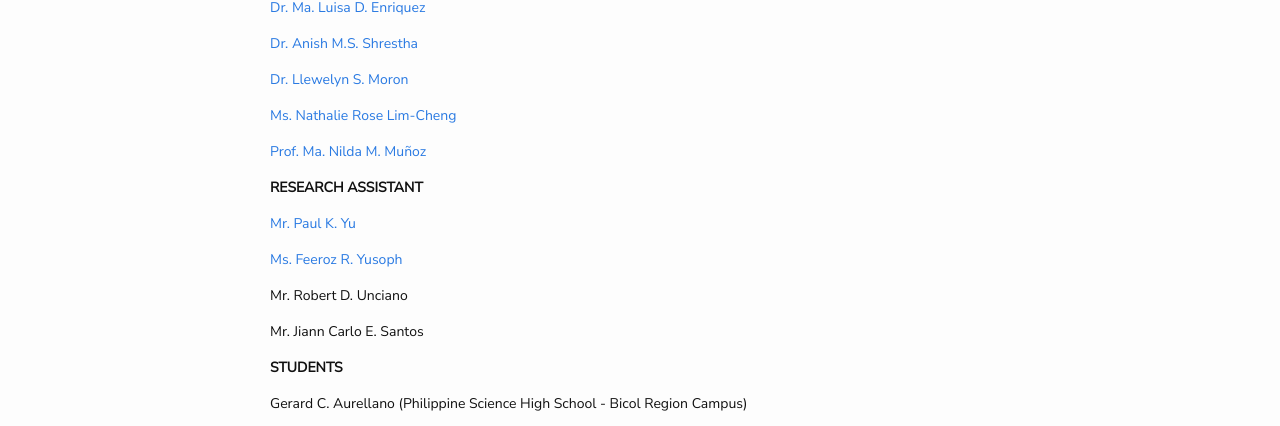
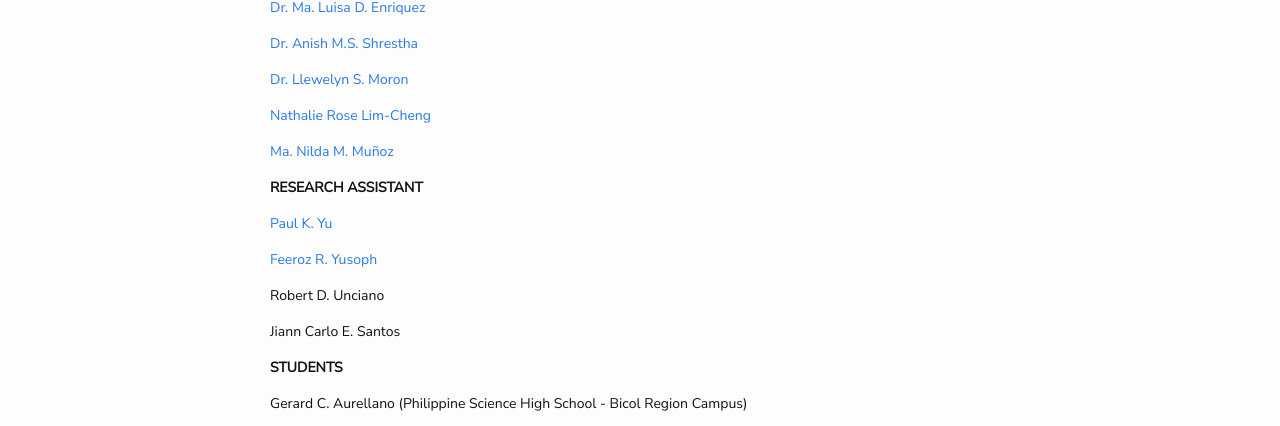
Before and after one commit to dlsu-scomb/dlsu-scomb.github.io, a Jekyll site: the page built from people.md, in a window 1280 px wide. Shown: the part 494-920 px from the top of the page. Built offline with Jekyll 4.4.1, drawn with Linux system fonts in a browser that asks for light colours; nearby versions of some CDN libraries; a style sheet for code colours, icons or effects is not loaded.

Commit message:
Changed names

```diff
--- a/people.md
+++ b/people.md
@@ -26,19 +26,19 @@ permalink: /people/
 
 [Dr. Llewelyn S. Moron](https://www.dlsu.edu.ph/colleges/cos/faculty-profile/?personnel=32742711505)
 
-[Ms. Nathalie Rose Lim-Cheng](https://scholar.google.com.ph/citations?user=Y--J7f8AAAAJ&hl=en)
+[Nathalie Rose Lim-Cheng](https://scholar.google.com.ph/citations?user=Y--J7f8AAAAJ&hl=en)
 
-[Prof. Ma. Nilda M. Muñoz](https://scholar.google.com.ph/citations?hl=en&user=5lNV_VEAAAAJ&view_op=list_works&sortby=pubdate)
+[Ma. Nilda M. Muñoz](https://scholar.google.com.ph/citations?hl=en&user=5lNV_VEAAAAJ&view_op=list_works&sortby=pubdate)
 
 **RESEARCH ASSISTANT**
 
-[Mr. Paul K. Yu](https://yupaulk.github.io/)
+[Paul K. Yu](https://yupaulk.github.io/)
 
-[Ms. Feeroz R. Yusoph](https://www.linkedin.com/in/feeroz-yusoph/?originalSubdomain=sa)
+[Feeroz R. Yusoph](https://www.linkedin.com/in/feeroz-yusoph/?originalSubdomain=sa)
 
-Mr. Robert D. Unciano
+Robert D. Unciano
 
-Mr. Jiann Carlo E. Santos
+Jiann Carlo E. Santos
 
 **STUDENTS**
 
```
Also changed, not shown: alumni.md (+4 -4 lines), projects.md (+2 -0 lines).
